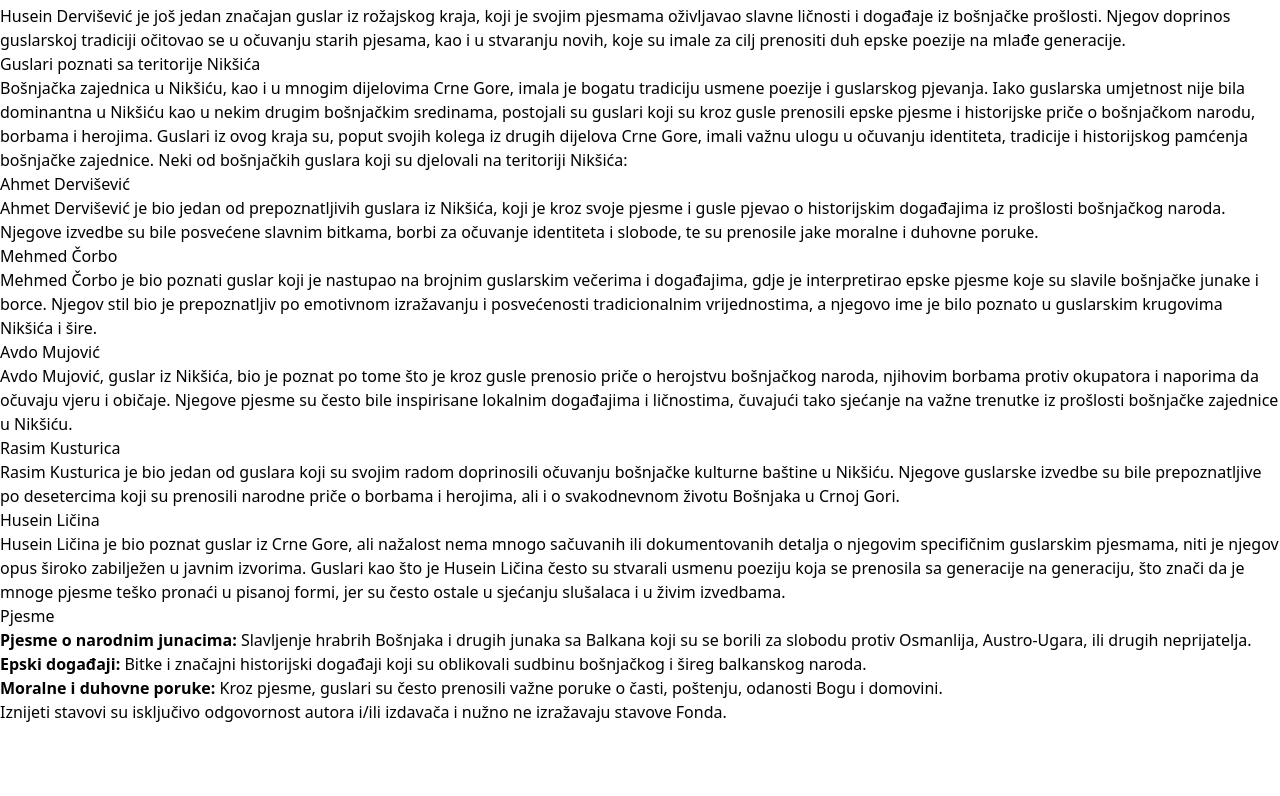
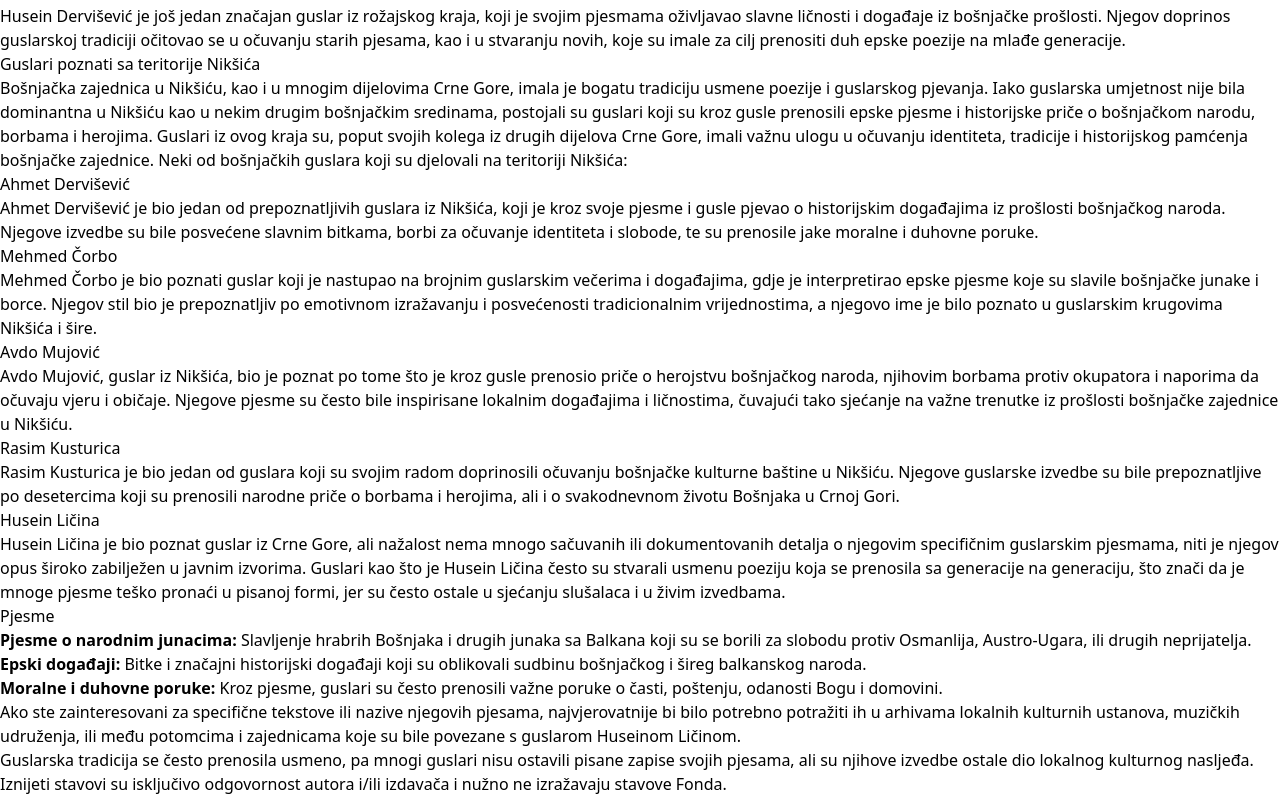
Before and after one commit to Suksii/gusle-project, a React (Vite) app: page /guslari in a window 1280 px wide. Shown: the part 2457-3253 px from the top of the page. Before the commit the page ends 3181 px from the top, so only its background shows below. Built offline with nearby package versions, Linux system fonts and the light colour scheme.

Commit message:
more text added

```diff
--- a/src/pages/FiddlersPage.jsx
+++ b/src/pages/FiddlersPage.jsx
@@ -252,6 +252,19 @@ const FiddlersPage = () => {
                 "Kroz pjesme, guslari su često prenosili važne poruke o časti, poštenju, odanosti Bogu i domovini.",
             },
           ],
+          conclusion: (
+            <span>
+              Ako ste zainteresovani za specifične tekstove ili nazive njegovih
+              pjesama, najvjerovatnije bi bilo potrebno potražiti ih u arhivama
+              lokalnih kulturnih ustanova, muzičkih udruženja, ili među
+              potomcima i zajednicama koje su bile povezane s guslarom Huseinom
+              Ličinom.
+              <br />
+              Guslarska tradicija se često prenosila usmeno, pa mnogi guslari
+              nisu ostavili pisane zapise svojih pjesama, ali su njihove izvedbe
+              ostale dio lokalnog kulturnog nasljeđa.
+            </span>
+          ),
         },
       ],
       conclusion:
```
